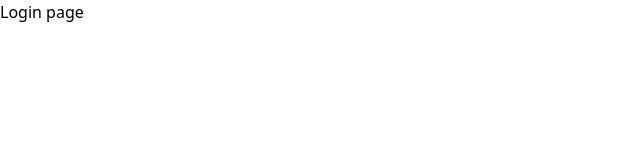
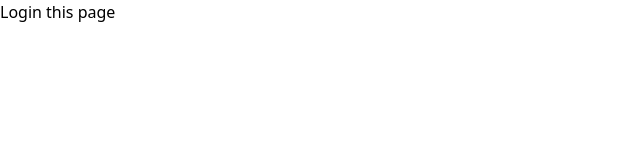
Before and after one commit to ashishmishra-bit/aecor, a Next.js app: page /login in a window 1280 px wide. Shown: the top 160 px of the page, without its empty margins (0-640 px from the left). Built offline with nearby package versions, Linux system fonts and the light colour scheme.

Commit message:
Update login.js

```diff
--- a/pages/login.js
+++ b/pages/login.js
@@ -3,7 +3,7 @@ import React from 'react'
 const login = () => {
     return (
         <div>
-            <h1>Login page</h1>
+            <h1>Login this page</h1>
         </div>
     )
 }
```
